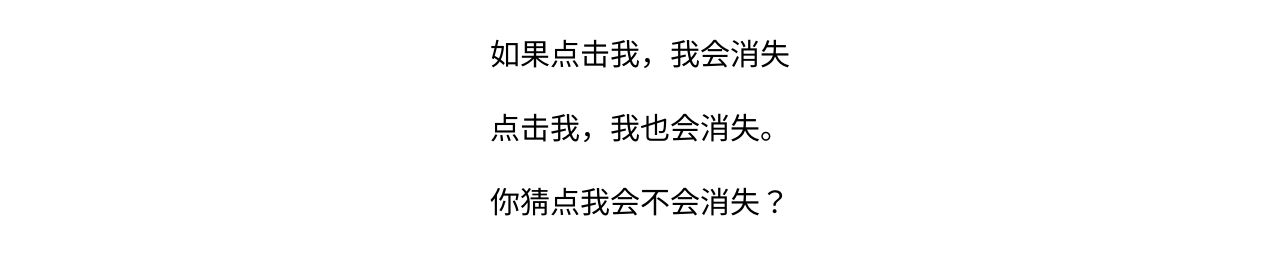
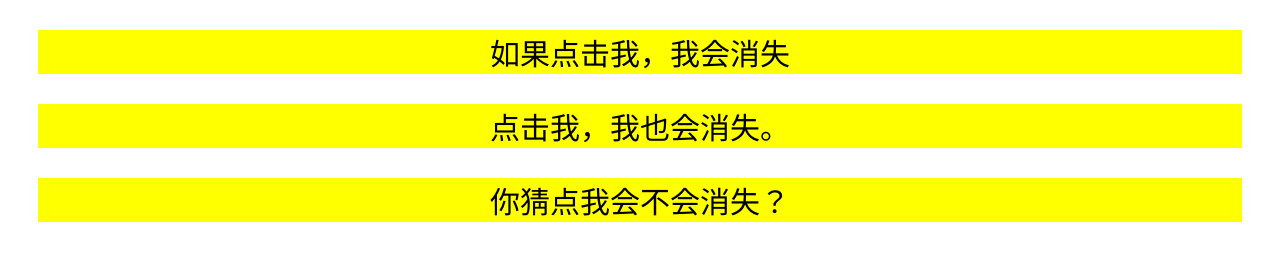
Before and after one commit to baidufoxlove/baidufoxlove.github.io, a plain HTML site: page 100/9/index.html in a window 1280 px wide. Drawn offline with nearby package versions, Linux system fonts and the light colour scheme.

Commit message:
Update index.html

```diff
--- a/100/9/index.html
+++ b/100/9/index.html
@@ -4,7 +4,7 @@
 	<meta charset="UTF-8">
 	<title>“点击”</title>
 	<style>
-		p{font-size: 30px;text-align: center;backgroundcolor:yellow;margin:30px;}
+		p{font-size: 30px;text-align: center;background-color:yellow;margin:30px;}
 	</style>
 	<script src="http://cdn.bootcss.com/jquery/2.1.4/jquery.js">
 	</script>
```
